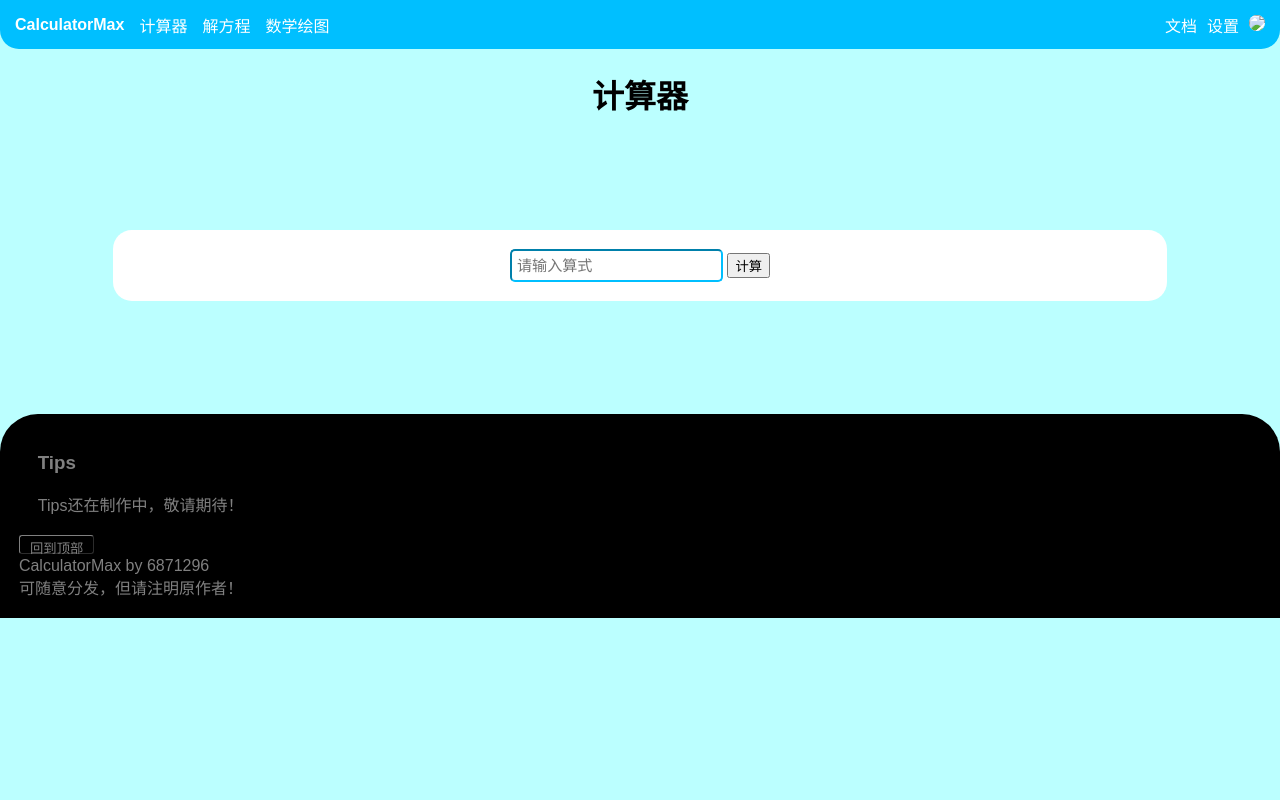
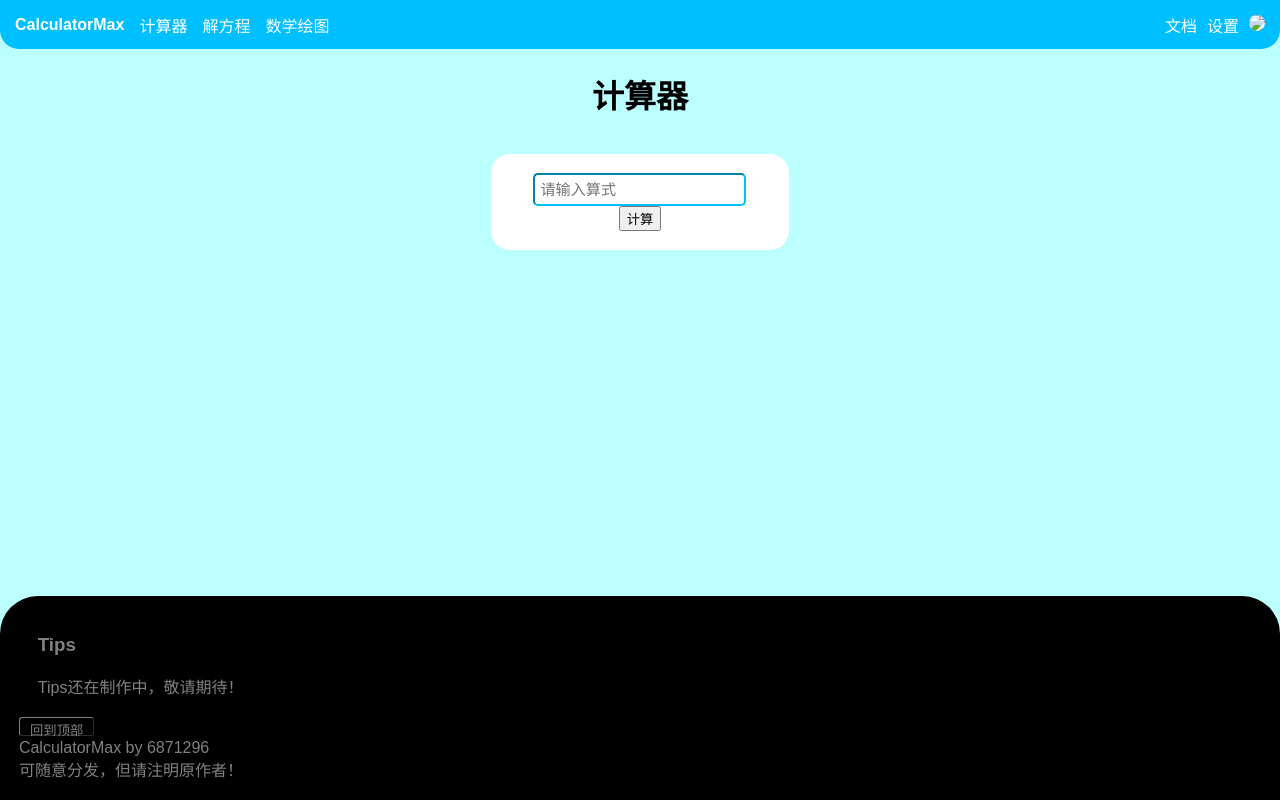
Before and after one commit to 6871296/calculatorMax, a Flask app: page /calc in a window 1280 px wide. Run offline with Flask 3, Linux system fonts and the light colour scheme.

Commit message:
GUI bugfix

```diff
--- a/templates/calc.html
+++ b/templates/calc.html
@@ -394,7 +394,7 @@
 		</nav>
 		<main class="mid">
 			<h1>计算器</h1>
-			<div class="mid white round margined">
+			<div class="mid white round" style="margin: 1cm; width: calc(100% - 2cm); box-sizing: border-box;">
 				<div style="align-self:center;align-items:flex-start;">
 					<input type="text" id="ev-input" placeholder="请输入算式">
 					<button id="ev-calc" onclick="calc()">计算</button><br>
--- a/templates/cdn/style.css
+++ b/templates/cdn/style.css
@@ -18,6 +18,16 @@ body, .app-container {
     width: 100%;
     height: 100%;
     overflow: auto; /* 允许内部滚动 */
+    display: flex;
+    flex-direction: column;
+}
+
+main {
+    flex: 1;
+}
+
+footer {
+    margin-top: auto;
 }
 nav{
     background-color:deepskyblue;
```
